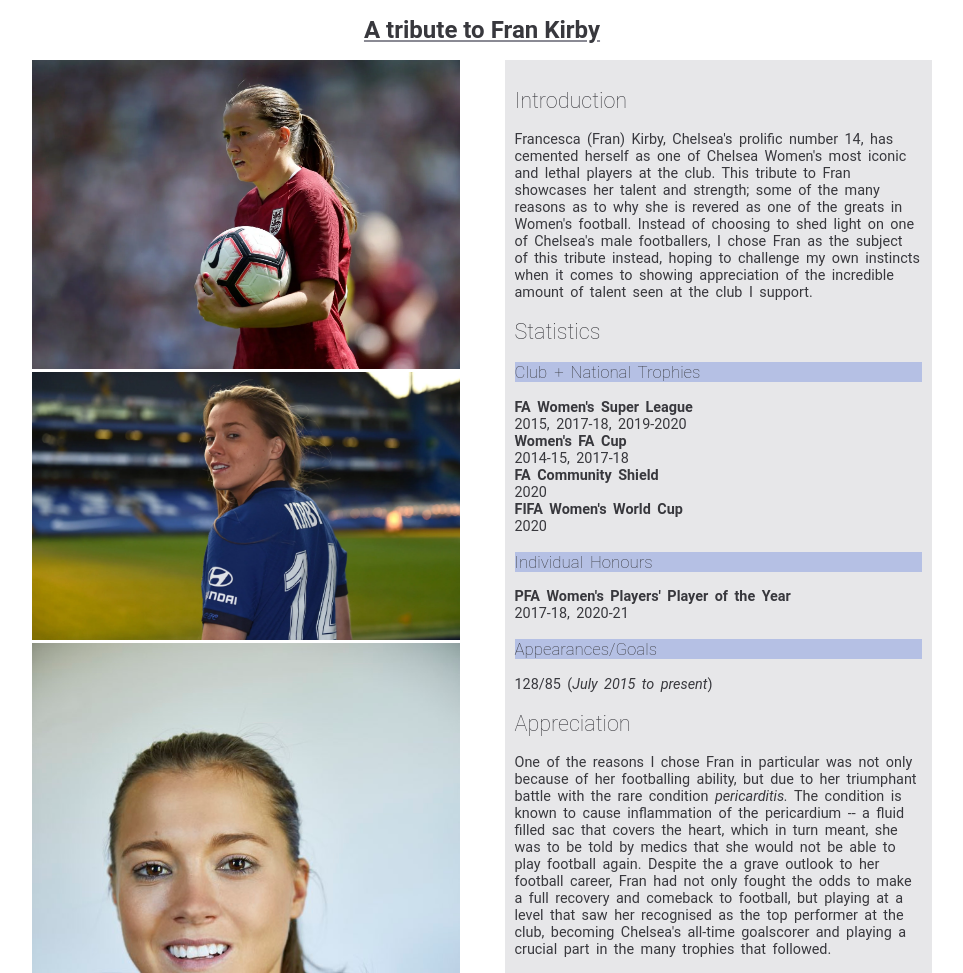
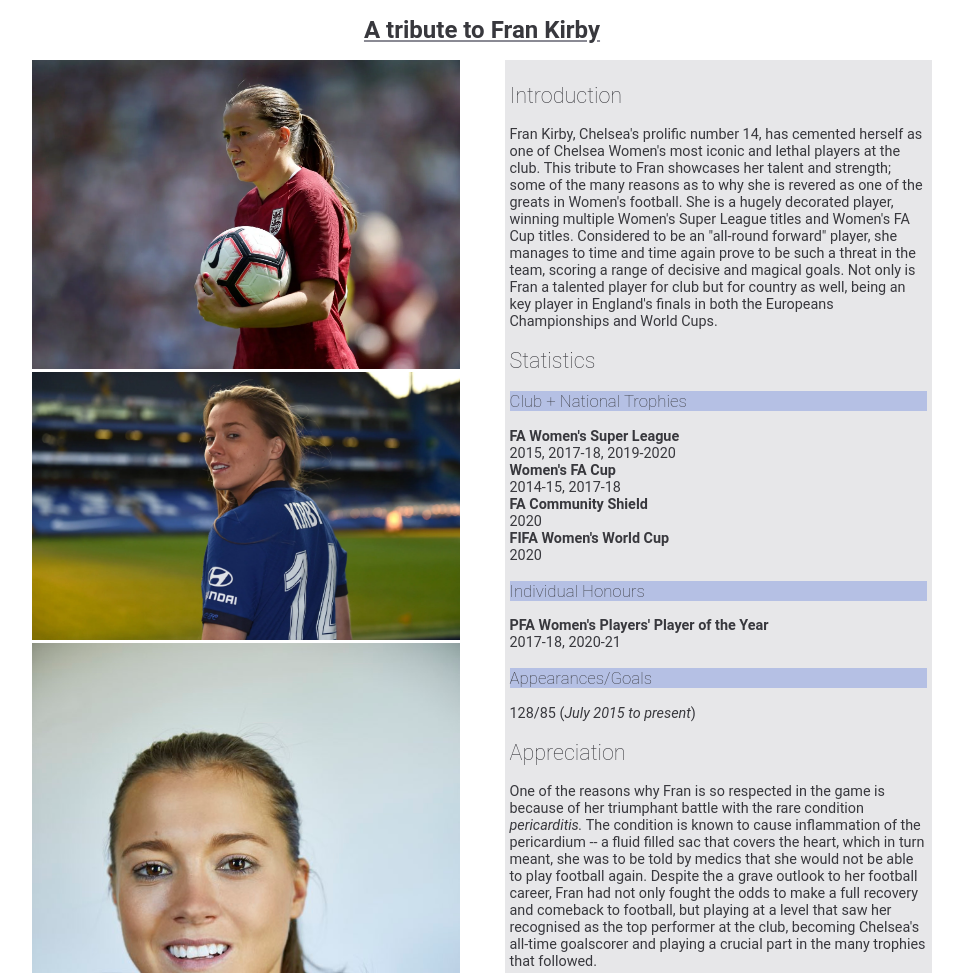
Before and after one commit to amritatwal/w0d0_precourse-challenge-amritatwal, a plain HTML site: page index.html in a window 1280 px wide. Shown: the top 973 px of the page, without its empty margins (158-1121 px from the left). Drawn offline with Linux system fonts and the light colour scheme.

Commit message:
modified tribute-info text

```diff
--- a/index.html
+++ b/index.html
@@ -20,12 +20,14 @@
     <div id="tribute-info">
       <h2>Introduction</h2>
       <p id="intro">
-        Francesca (Fran) Kirby, Chelsea's prolific number 14, has cemented herself as one of
+        Fran Kirby, Chelsea's prolific number 14, has cemented herself as one of
         Chelsea Women's most iconic and lethal players at the club. This tribute to Fran showcases
         her talent and strength; some of the many reasons as to why she is revered as one of
-        the greats in Women's football. Instead of choosing to shed light on one of Chelsea's male footballers, I chose
-        Fran as the subject of this tribute instead, hoping to challenge my own instincts when it comes to
-        showing appreciation of the incredible amount of talent seen at the club I support.
+        the greats in Women's football. She is a hugely decorated player, winning multiple
+        Women's Super League titles and Women's FA Cup titles. Considered to be an "all-round forward" player,
+        she manages to time and time again prove to be such a threat in the team, scoring a range of
+        decisive and magical goals. Not only is Fran a talented player for club but for country as well,
+        being an key player in England's finals in both the Europeans Championships and World Cups.
       </p>
       <h2>Statistics</h2>
       <h3 class="honours">Club + National Trophies</h3>
@@ -50,7 +52,7 @@
       </p>
       <h2>Appreciation</h2>
       <p>
-        One of the reasons I chose Fran in particular was not only because of her footballing ability, but due to her triumphant battle with
+        One of the reasons why Fran is so respected in the game is because of her triumphant battle with
         the rare condition <em>pericarditis.</em> The condition is known to cause inflammation of the pericardium -- a fluid
         filled sac that covers the heart, which in turn meant, she was to be told by medics that she would not be able to play
         football again. Despite the a grave outlook to her football career, Fran had not only fought the odds to make a full recovery
--- a/style.css
+++ b/style.css
@@ -35,10 +35,9 @@
   }
 
   #tribute-info {
-    padding: 10px;
+    padding: 5px;
     margin-top: 0px;
     font-size: 1.2em;
-    word-spacing: 0.2em;
     grid-column: 2 / 3;
     grid-row: 1 / 4;
     background-color: rgb(231, 231, 233);
@@ -70,7 +69,7 @@
     height: auto;
     max-width: 100%;
     display: block;
-    padding-top: 15px;
+    padding-top: 10px;
     filter: grayscale(100%);
   }
 
```
